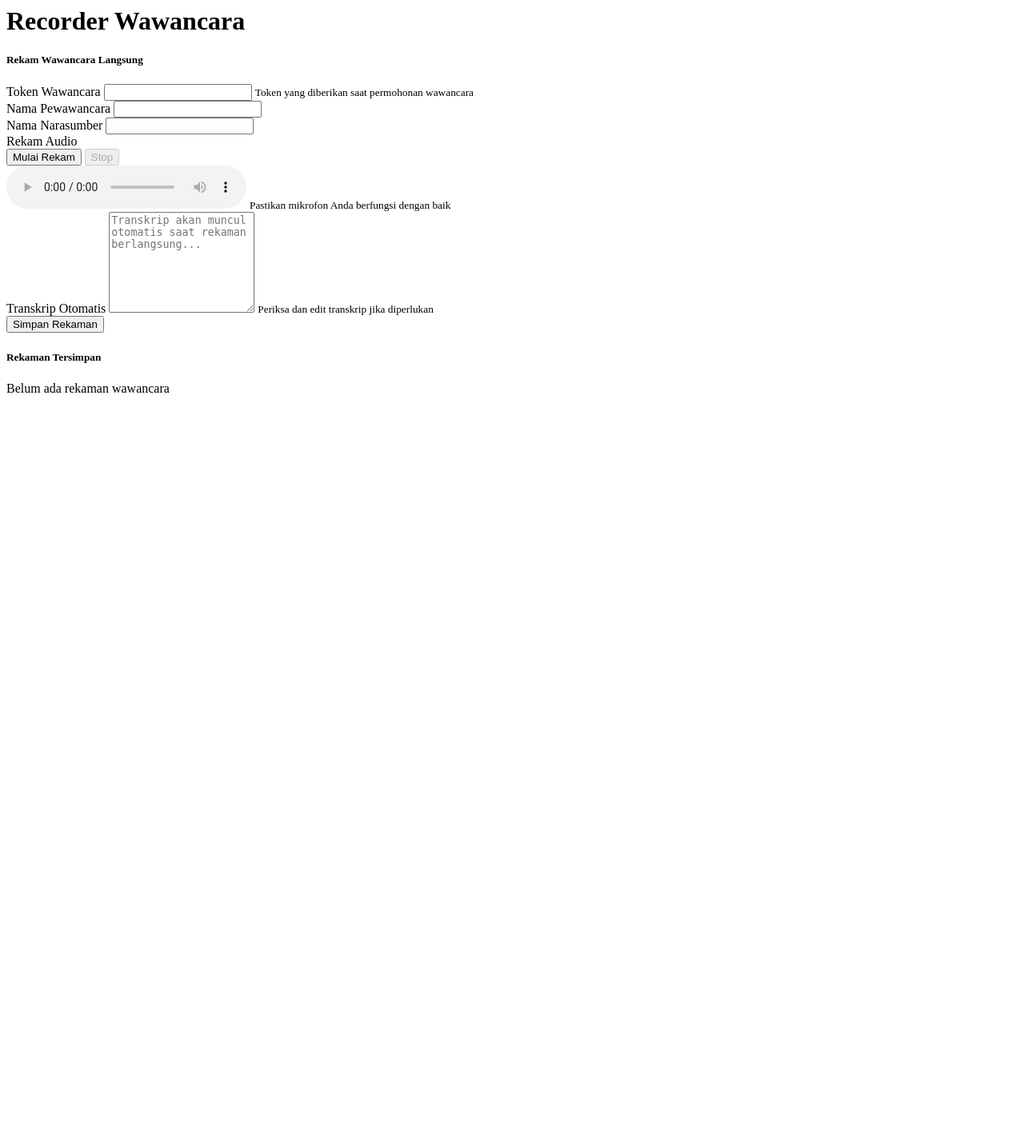
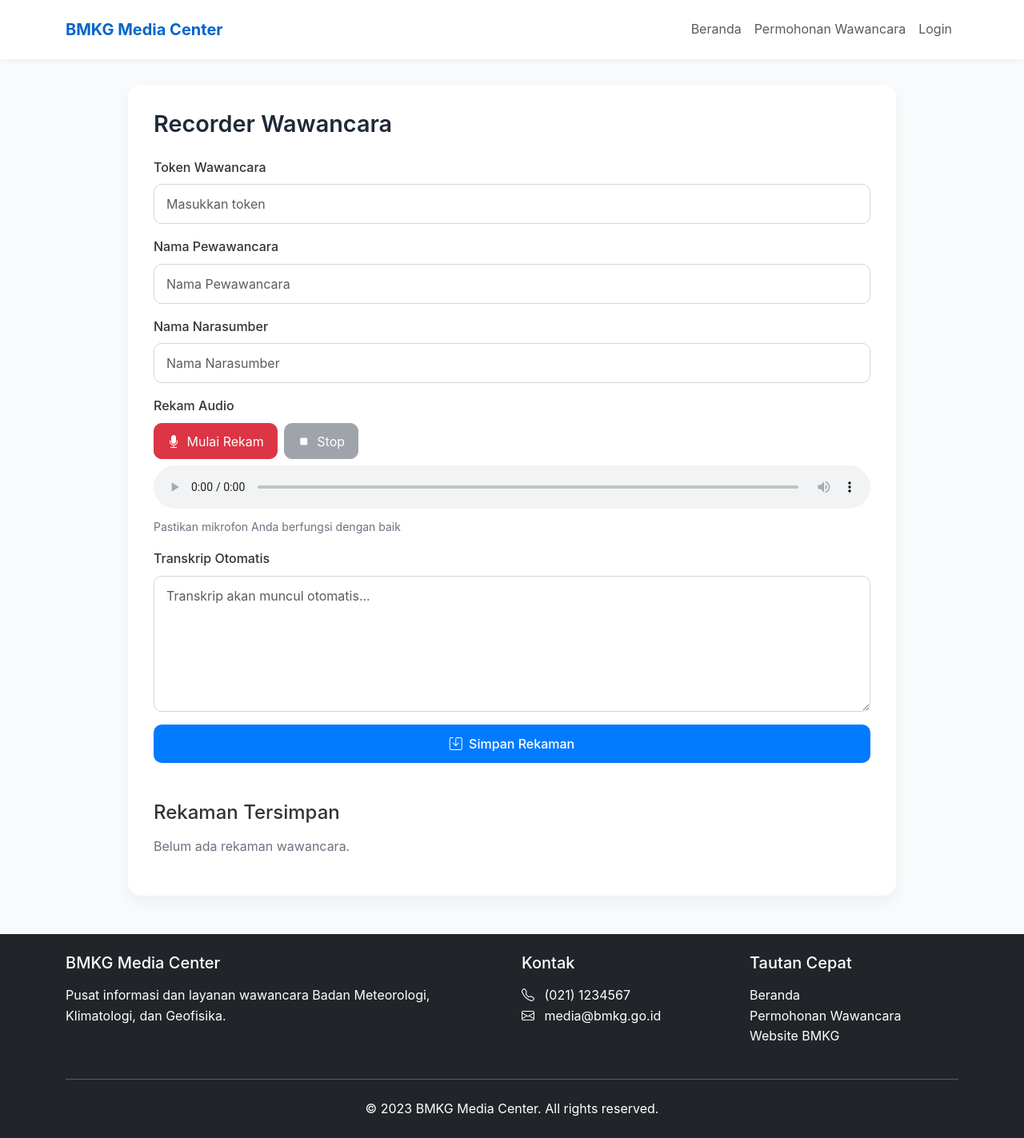
Before and after one commit to dwibagusd/bmkg-media, a Flask app: template templates/recorder.html in a window 1280 px wide. Shown: the whole page at 80% size. Before the commit the page ends 491 px from the top, so only its background shows below. Run offline with Flask 3, Linux system fonts and the light colour scheme; the template is opened without the code that fills it, so the values that code supplies are empty; some libraries are stand-ins or nearby versions.

Commit message:
Update recorder.html

```diff
--- a/templates/recorder.html
+++ b/templates/recorder.html
@@ -1,91 +1,145 @@
+{% extends "base.html" %}
+{% block title %}Recorder Wawancara{% endblock %}
+
 {% block content %}
-<div class="container py-4">
-  <h1 class="mb-4">Recorder Wawancara</h1>
+<style>
+  body {
+    background-color: #f9fafb;
+    font-family: 'Inter', 'Segoe UI', sans-serif;
+    color: #333;
+  }
 
-  <div class="row">
-    <div class="col-lg-6">
-      <div class="card shadow-sm mb-4">
-        <div class="card-header bg-white border-0">
-          <h5 class="mb-0">Rekam Wawancara Langsung</h5>
-        </div>
-        <div class="card-body">
+  .recorder-container {
+    max-width: 960px;
+    margin: 2rem auto;
+    padding: 2rem;
+    background: #fff;
+    border-radius: 16px;
+    box-shadow: 0 8px 20px rgba(0, 0, 0, 0.05);
+  }
+
+  .recorder-container h1 {
+    font-size: 1.8rem;
+    font-weight: 600;
+    margin-bottom: 1.5rem;
+    color: #1f2937;
+  }
+
+  .form-label {
+    font-weight: 500;
+    margin-bottom: 0.5rem;
+  }
+
+  .form-control {
+    border-radius: 10px;
+    border: 1px solid #d1d5db;
+  }
+
+  .btn-primary {
+    background-color: #007bff;
+    border: none;
+    border-radius: 10px;
+    padding: 0.75rem;
+    font-weight: 500;
+  }
+
+  .btn-primary:hover {
+    background-color: #0069d9;
+  }
+
+  .btn-danger, .btn-secondary {
+    border-radius: 10px;
+    padding: 0.6rem 1rem;
+  }
+
+  .recordings-list {
+    margin-top: 2rem;
+  }
+
+  .recording-card {
+    border: 1px solid #e5e7eb;
+    border-radius: 12px;
+    padding: 1rem;
+    margin-bottom: 1rem;
+    background: #fefefe;
+    box-shadow: 0 2px 6px rgba(0, 0, 0, 0.03);
+  }
+
+  .recording-card h6 {
+    margin-bottom: 0.25rem;
+  }
+
+  .text-muted {
+    color: #6b7280 !important;
+  }
+</style>
+
+<div class="recorder-container">
+  <h1>Recorder Wawancara</h1>
+
+  <form>
     <div class="mb-3">
       <label for="token" class="form-label">Token Wawancara</label>
-            <input type="text" class="form-control" id="token" name="token" required />
-            <small class="text-muted">Token yang diberikan saat permohonan wawancara</small>
+      <input type="text" class="form-control" id="token" placeholder="Masukkan token" />
     </div>
 
     <div class="mb-3">
       <label for="interviewer" class="form-label">Nama Pewawancara</label>
-            <input type="text" class="form-control" id="interviewer" name="interviewer" required />
+      <input type="text" class="form-control" id="interviewer" placeholder="Nama Pewawancara" />
     </div>
 
     <div class="mb-3">
       <label for="interviewee" class="form-label">Nama Narasumber</label>
-            <input type="text" class="form-control" id="interviewee" name="interviewee" required />
+      <input type="text" class="form-control" id="interviewee" placeholder="Nama Narasumber" />
     </div>
 
     <div class="mb-3">
       <label class="form-label">Rekam Audio</label>
       <div class="d-flex gap-2 mb-2">
-              <button id="recordButton" class="btn btn-danger"><i class="bi bi-mic-fill me-1"></i> Mulai Rekam</button>
-              <button id="stopButton" class="btn btn-secondary" disabled><i class="bi bi-stop-fill me-1"></i> Stop</button>
+        <button id="recordButton" type="button" class="btn btn-danger">
+          <i class="bi bi-mic-fill me-1"></i> Mulai Rekam
+        </button>
+        <button id="stopButton" type="button" class="btn btn-secondary" disabled>
+          <i class="bi bi-stop-fill me-1"></i> Stop
+        </button>
       </div>
       <audio id="audioPlayer" controls class="w-100"></audio>
-            <small class="text-muted">Pastikan mikrofon Anda berfungsi dengan baik</small>
+      <small class="text-muted d-block mt-1">Pastikan mikrofon Anda berfungsi dengan baik</small>
     </div>
 
     <div class="mb-3">
       <label for="transcript" class="form-label">Transkrip Otomatis</label>
-            <textarea class="form-control" id="transcript" name="transcript" rows="8" placeholder="Transkrip akan muncul otomatis saat rekaman berlangsung..."></textarea>
-            <small class="text-muted">Periksa dan edit transkrip jika diperlukan</small>
+      <textarea class="form-control" id="transcript" rows="6" placeholder="Transkrip akan muncul otomatis..."></textarea>
     </div>
 
     <div class="d-grid">
-            <button id="saveButton" class="btn btn-primary"><i class="bi bi-save me-1"></i> Simpan Rekaman</button>
+      <button id="saveButton" type="button" class="btn btn-primary">
+        <i class="bi bi-save me-1"></i> Simpan Rekaman
+      </button>
     </div>
-        </div>
-      </div>
-    </div>
+  </form>
 
-    <div class="col-lg-6">
-      <div class="card shadow-sm">
-        <div class="card-header bg-white border-0">
-          <h5 class="mb-0">Rekaman Tersimpan</h5>
-        </div>
-        <div class="card-body">
+  <div class="recordings-list">
+    <h4 class="mt-5 mb-3">Rekaman Tersimpan</h4>
     {% if not recordings %}
-          <div class="text-center py-5">
-            <i class="bi bi-mic text-muted" style="font-size: 3rem"></i>
-            <p class="mt-3 text-muted">Belum ada rekaman wawancara</p>
-          </div>
+    <p class="text-muted">Belum ada rekaman wawancara.</p>
     {% else %}
-          <div class="list-group">
     {% for recording in recordings %}
-            <div class="list-group-item mb-3 recording-card">
-              <div class="d-flex justify-content-between">
-                <div>
-                  <h6 class="mb-1">{{ recording.interviewee }}</h6>
-                  <small class="text-muted">Token: {{ recording.token }}</small>
-                </div>
-                <div>
-                  <a href="/generate-pdf/{{ recording.id }}" class="btn btn-sm btn-outline-danger"> <i class="bi bi-file-earmark-pdf"></i> PDF </a>
-                  <audio controls class="ms-2" style="height: 30px; vertical-align: middle">
+    <div class="recording-card">
+      <h6>{{ recording.interviewee }}</h6>
+      <p class="text-muted mb-1">Token: {{ recording.token }}</p>
+      <p class="text-muted mb-2">Pewawancara: {{ recording.interviewer }} | Tanggal: {{ recording.date }}</p>
+      <audio controls>
         <source src="{{ url_for('static', filename='uploads/' + recording.filename) }}" type="audio/wav" />
       </audio>
-                </div>
-              </div>
       <div class="mt-2">
-                <small class="text-muted">Pewawancara: {{ recording.interviewer }}</small><br />
-                <small class="text-muted">Tanggal: {{ recording.date }}</small>
+        <a href="/generate-pdf/{{ recording.id }}" class="btn btn-sm btn-outline-primary">
+          <i class="bi bi-file-earmark-pdf"></i> Unduh PDF
+        </a>
       </div>
     </div>
     {% endfor %}
-          </div>
     {% endif %}
   </div>
 </div>
-    </div>
-  </div>
-</div>
 {% endblock %}
```
Lines whose indentation alone changed are shown as unchanged.
